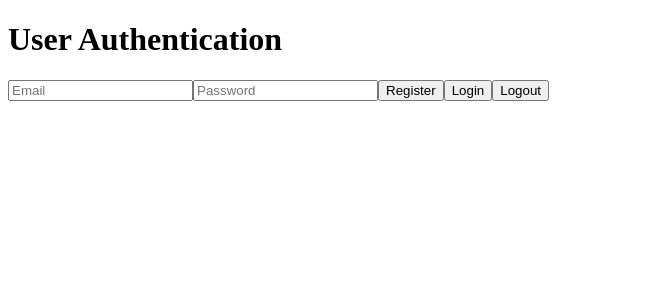
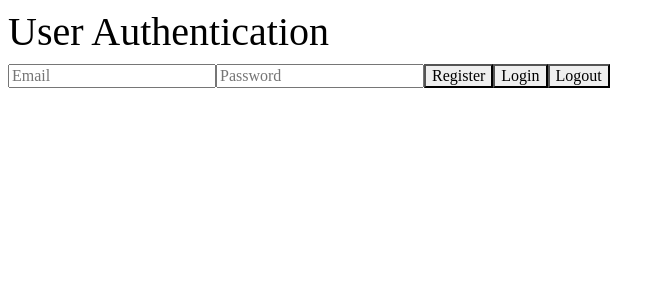
Before and after one commit to abdulrehmankz1/angular-firebase-auth, an Angular app: page / in a window 1280 px wide. Shown: the top 300 px of the page, without its empty margins (0-665 px from the left). Built offline with nearby package versions, Linux system fonts and the light colour scheme.

Commit message:
add bootstrap pkg

```diff
--- a/package.json
+++ b/package.json
@@ -19,6 +19,7 @@
     "@angular/platform-browser": "^17.3.0",
     "@angular/platform-browser-dynamic": "^17.3.0",
     "@angular/router": "^17.3.0",
+    "bootstrap": "^5.3.3",
     "firebase": "^10.14.1",
     "rxjs": "~7.8.0",
     "tslib": "^2.3.0",
--- a/src/app/app.component.scss
+++ b/src/app/app.component.scss
@@ -0,0 +1 @@
+@import 'bootstrap/dist/css/bootstrap.min.css';
```
Also changed, not shown: 1 other file (tests, documents, lock files or other folders).
